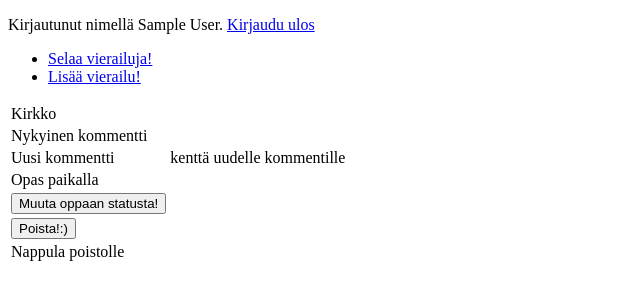
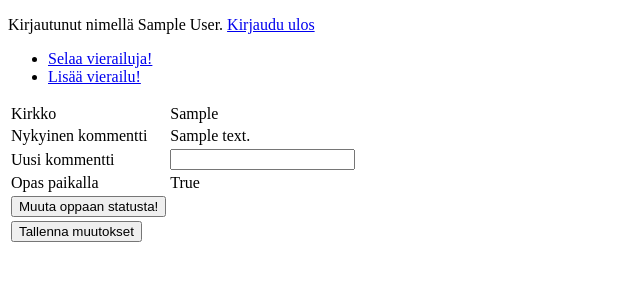
Before and after one commit to elmanevala/tiekirkkoSovellus, a Flask app: page /visits/edit/1/ in a window 1280 px wide. Shown: the top 300 px of the page, without its empty margins (0-640 px from the left). Run offline with Flask 2, Linux system fonts and the light colour scheme; a user stored in the database is signed in; tables that the repository leaves empty hold one stand-in row (values such as "Sample post").

Commit message:
Muokkausnäkymä toimii

```diff
--- a/application/templates/visits/edit.html
+++ b/application/templates/visits/edit.html
@@ -2,6 +2,7 @@
 
 
 {% block body %}
+<form method="POST" action="{{ url_for('visits_editEntry') }}">
 <table>
     <tr>
         <td>
@@ -18,14 +19,13 @@
         <td>
             {{ visit.comment }}
         </td>
-
     </tr>
     <tr>
         <td>
             Uusi kommentti
         </td>
         <td>
-            kenttä uudelle kommentille
+            {{ form.comment }}
         </td>
     </tr>
     <tr>
@@ -38,19 +38,15 @@
     </tr>
     <tr>
         <td>
-            <form method="POST" action="{{ url_for('tourguide_set_present', visit_id=visit.id) }}">
                 <input type="submit" value="Muuta oppaan statusta!" />
             </form>
         </td>
     </tr>
     <tr>
         <td colspan="2">
-            <form method="POST" action="{{ url_for('visits_editEntry', visit_id=visit.id) }}">
-                <input type="submit" value="Poista!:)" />
+                <input type="submit" value="Tallenna muutokset" />
         </td>
     </tr>
-    <tr>
-        <td>Nappula poistolle</td>
-    </tr>
 </table>
+</form>
 {% endblock %}
--- a/application/templates/visits/new.html
+++ b/application/templates/visits/new.html
@@ -9,7 +9,7 @@
         {{ form.church.label }}
       </td>
       <td>
-        {{ form.church}}
+        {{ form.church }}
       </td>
       <td>
         <ul>
--- a/application/visits/views.py
+++ b/application/visits/views.py
@@ -2,7 +2,7 @@ from flask import redirect, url_for, render_template, request
 from flask_login import login_required, current_user
 
 from application.visits.models import Visit
-from application.visits.forms import VisitForm
+from application.visits.forms import VisitForm, EditForm
 from application import db, app
 
 
@@ -51,22 +51,12 @@ def tourguide_set_present(visit_id):
 @login_required
 def visit_edit(visit_id):
 
-    return render_template("visits/edit.html", visit=Visit.query.filter(Visit.id == visit_id))
+    return render_template("visits/edit.html", visit=Visit.query.filter(Visit.id == visit_id).first(), form=EditForm())
 
 
 @app.route("/visits/", methods=["POST"])
 @login_required
 def visits_editEntry(visit_id):
-    form = EditForm(request.form)
 
-    if not form.validate():
-        return render_template("visits/new.html", form=form)
-
-    v = Visit(form.church.data, form.comment.data)
-    v.tourguide = form.tourguide.data
-    v.account_id = current_user.id
-
-    db.session().add(v)
-    db.session().commit()
 
     return redirect(url_for("visits_index"))
```
